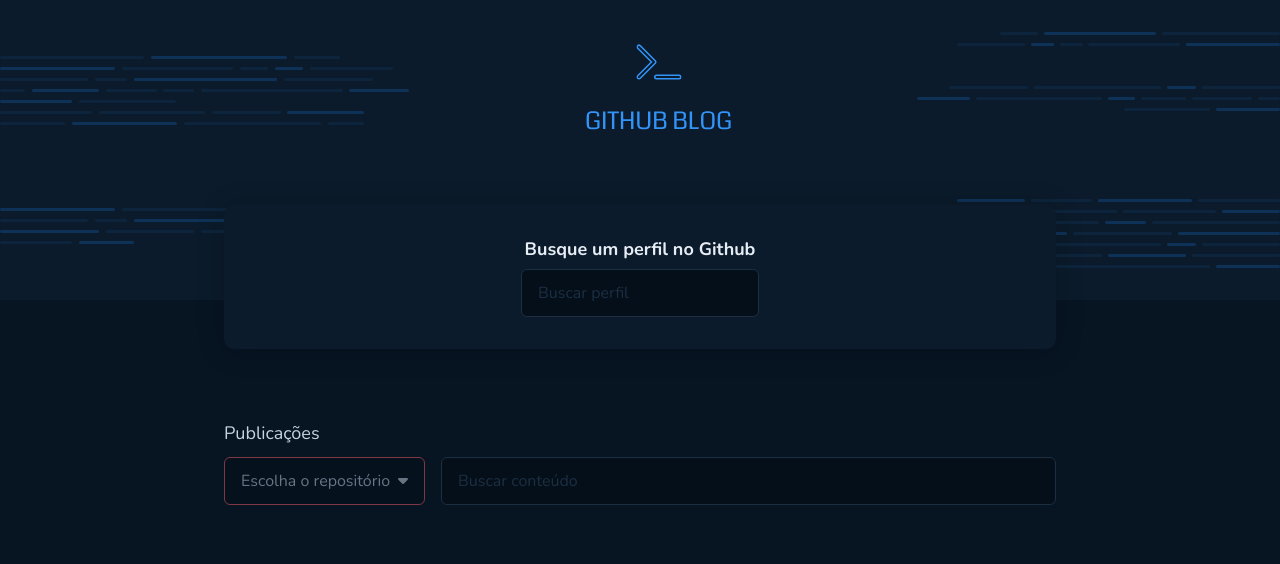
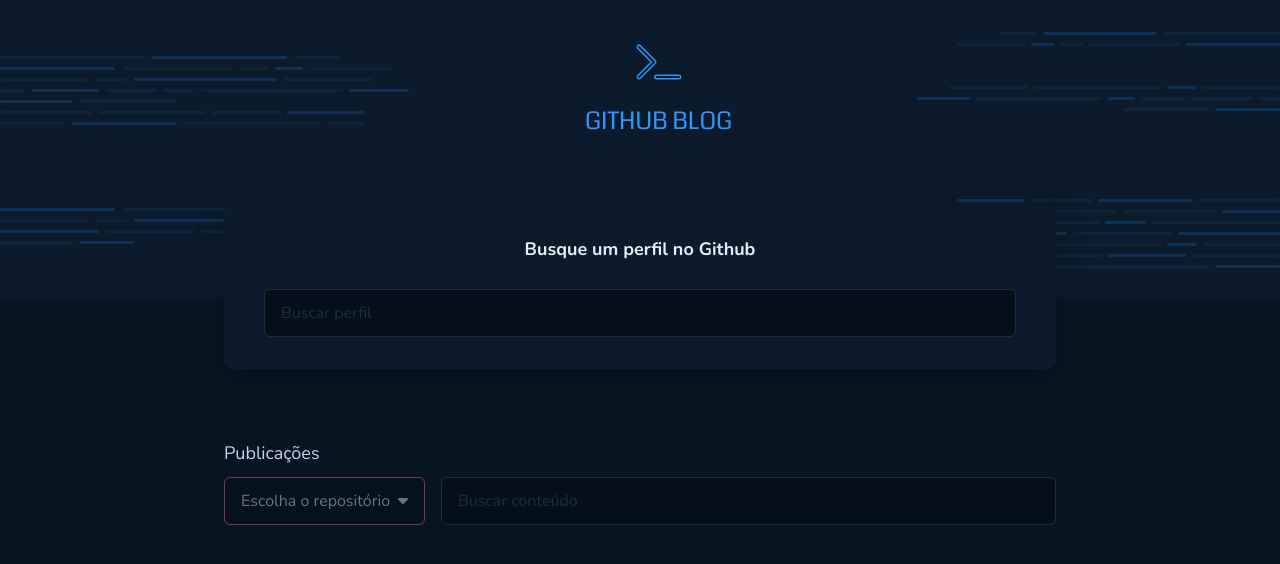
Before and after one commit to demisrusso9/github-blog, a React (Vite) app: page / in a window 1280 px wide. Shown: the top 564 px of the page. Built offline with nearby package versions, Linux system fonts and the light colour scheme.

Commit message:
add full width to input search profile

```diff
--- a/src/components/Profile/styles.ts
+++ b/src/components/Profile/styles.ts
@@ -147,6 +147,7 @@
   padding: 12px 16px;
   border-radius: 6px;
   border: 1px solid ${({ theme }) => theme['base-border']};
+  margin-top: 1.25rem;
 
   &::placeholder {
     color: ${({ theme }) => theme['base-border']};
@@ -157,4 +158,9 @@
   display: flex;
   flex-direction: column;
   align-items: center;
+  width: 100%;
+
+  form {
+    width: 100%;
+  }
 `
```
